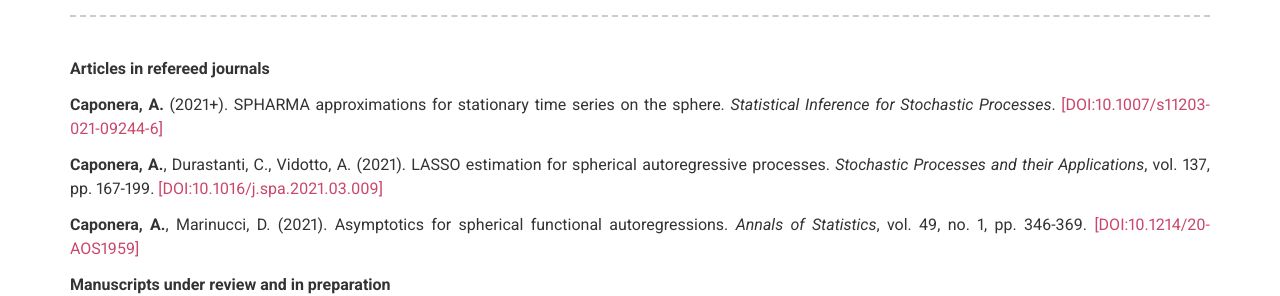
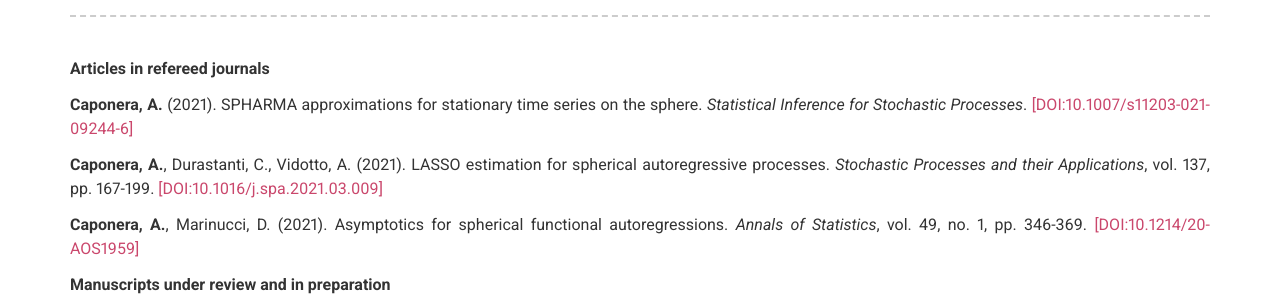
Before and after one commit to alessiacaponera/alessiacaponera.github.io, a Jekyll site: the page built from index.md, in a window 1280 px wide and 900 px high, scrolled down 1797 px. Shown: the part 263-559 px from the top of the window. Built offline with Jekyll 4.4.1, drawn with Linux system fonts in a browser that asks for light colours.

Commit message:
Update _config.yml

```diff
--- a/_config.yml
+++ b/_config.yml
@@ -61,7 +61,7 @@ more_content: |
 
     **Articles in refereed journals**
 
-    **Caponera, A.** (2021+). SPHARMA approximations for stationary time series on the sphere. *Statistical Inference for Stochastic Processes*. [[DOI:10.1007/s11203-021-09244-6]](https://doi.org/10.1007/s11203-021-09244-6)
+    **Caponera, A.** (2021). SPHARMA approximations for stationary time series on the sphere. *Statistical Inference for Stochastic Processes*. [[DOI:10.1007/s11203-021-09244-6]](https://doi.org/10.1007/s11203-021-09244-6)
 
     **Caponera, A.**, Durastanti, C., Vidotto, A. (2021). LASSO estimation for spherical autoregressive processes. *Stochastic Processes and their Applications*, vol. 137, pp. 167-199. [[DOI:10.1016/j.spa.2021.03.009]](https://doi.org/10.1016/j.spa.2021.03.009)
 
```
